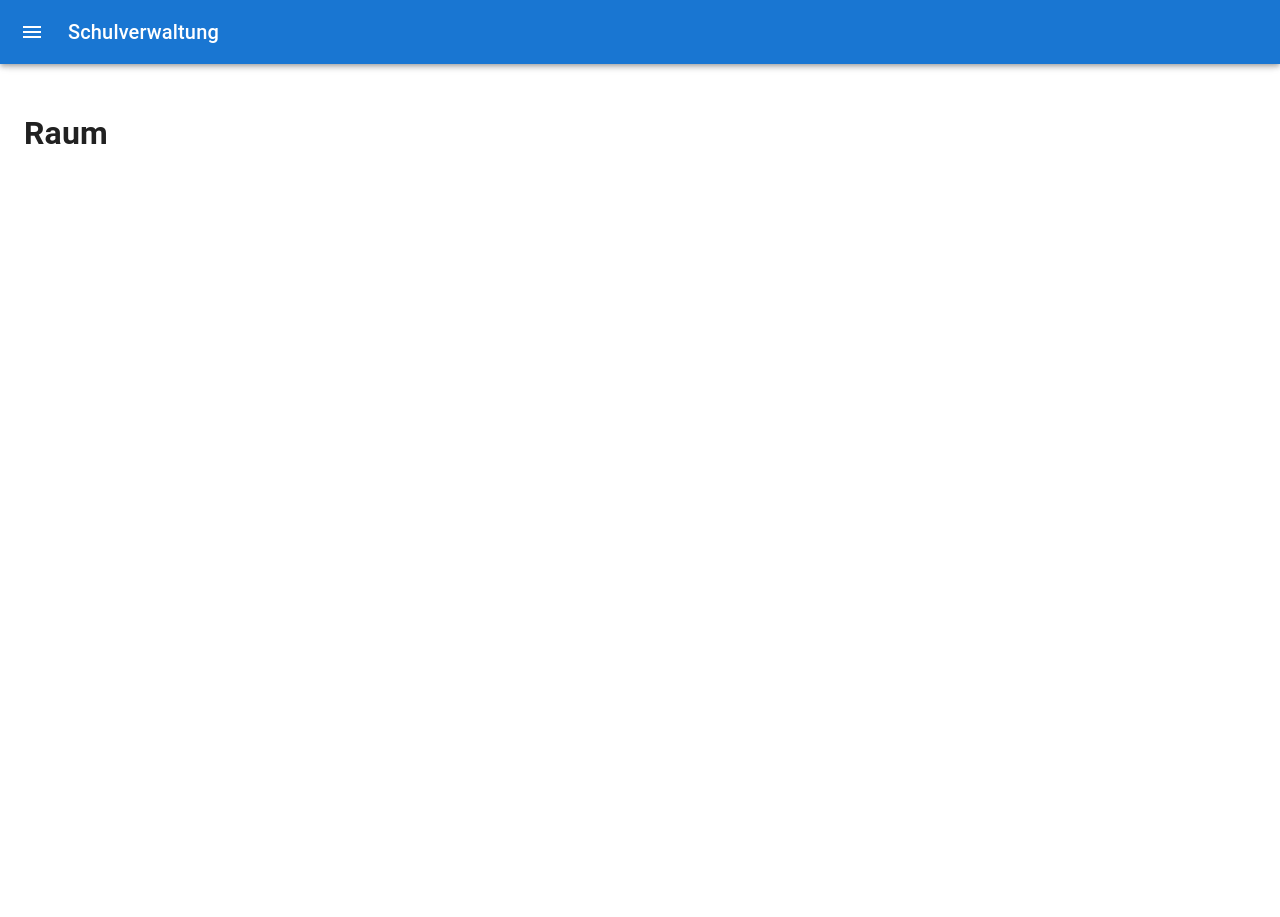
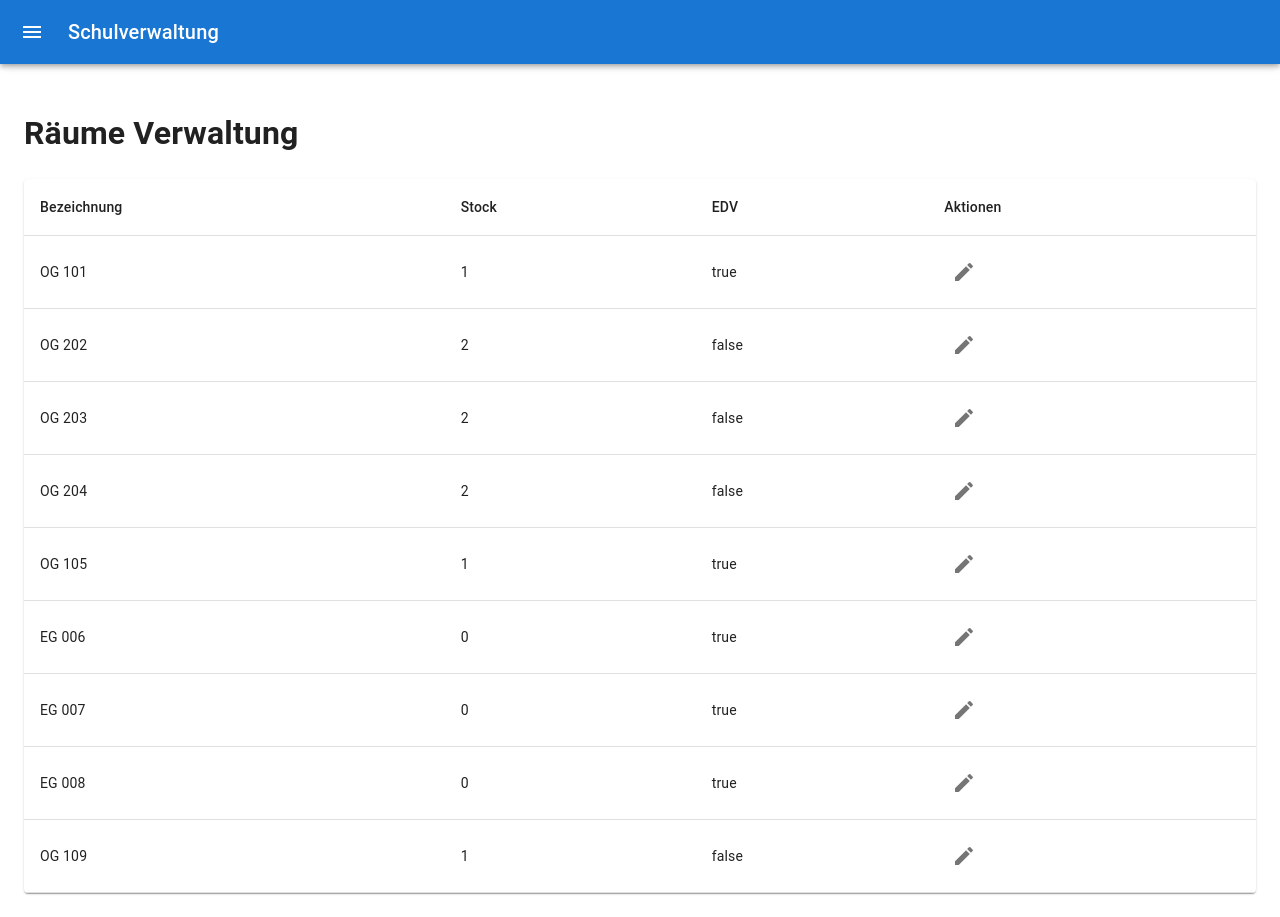
Before and after one commit to MetzgerMAIN/Website, a React (Create React App) app: page /raeume in a window 1280 px wide. Before the commit the page ends 800 px from the top, so only its background shows below. Built offline with nearby package versions, Linux system fonts and the light colour scheme.

Commit message:
Created room.js and combined with mock.data

```diff
--- a/src/data/DataService.js
+++ b/src/data/DataService.js
@@ -1,4 +1,5 @@
 import schuelerData from './mock/schueler_mock.json';
+import raumData from './mock/raum_mock.json';
 const SchuelerDataService = {
     fetchAll: () => {
         return schuelerData;
@@ -7,5 +8,12 @@ const SchuelerDataService = {
         return schuelerData.find(schueler => schueler.Id === id)
     }
 }
-
-export {SchuelerDataService}
+const RaumDataService = {
+    fetchAll: () => {
+        return raumData;
+    },
+    fetchById: (id) => {
+        return raumData.find(raum => raum.Id === id)
+    }
+}
+export {SchuelerDataService,RaumDataService}
--- /dev/null
+++ b/src/data/mock/klasse_mock.json
@@ -0,0 +1,6 @@
+[
+  {"Id": 1, "Bezeichnung": "ITB 1c", "MaxAnzahlSchueler": 20, "Jahr": 1},
+  {"Id": 2, "Bezeichnung": "ITB 1d", "MaxAnzahlSchueler": 22, "Jahr": 1},
+  {"Id": 3, "Bezeichnung": "ITB 1a", "MaxAnzahlSchueler": 17, "Jahr": 1},
+  {"Id": 4, "Bezeichnung": "ITB 2c", "MaxAnzahlSchueler": 25, "Jahr": 2}
+]
--- /dev/null
+++ b/src/data/mock/modul_mock.json
@@ -0,0 +1,6 @@
+[
+  {"Id": 1, "Bezeichnung": "M106", "AnzahlLektionen": 40, "LinkZuBaukasten": "https://www.modulbaukasten.ch/module/106"},
+  {"Id": 2, "Bezeichnung": "M322", "AnzahlLektionen": 40, "LinkZuBaukasten": "https://www.modulbaukasten.ch/module/322"},
+  {"Id": 3, "Bezeichnung": "M294", "AnzahlLektionen": 40, "LinkZuBaukasten": "https://www.modulbaukasten.ch/module/294"},
+  {"Id": 4, "Bezeichnung": "M295", "AnzahlLektionen": 40, "LinkZuBaukasten": "https://www.modulbaukasten.ch/module/295"}
+]
--- /dev/null
+++ b/src/data/mock/raum_mock.json
@@ -0,0 +1,11 @@
+[
+  {"Id": 1, "Bezeichnung": "OG 101", "Stock": 1, "EDV": true},
+  {"Id": 2, "Bezeichnung": "OG 202", "Stock": 2, "EDV": false},
+  {"Id": 3, "Bezeichnung": "OG 203", "Stock": 2, "EDV": false},
+  {"Id": 4, "Bezeichnung": "OG 204", "Stock": 2, "EDV": false},
+  {"Id": 5, "Bezeichnung": "OG 105", "Stock": 1, "EDV": true},
+  {"Id": 6, "Bezeichnung": "EG 006", "Stock": 0, "EDV": true},
+  {"Id": 7, "Bezeichnung": "EG 007", "Stock": 0, "EDV": true},
+  {"Id": 8, "Bezeichnung": "EG 008", "Stock": 0, "EDV": true},
+  {"Id": 9, "Bezeichnung": "OG 109", "Stock": 1, "EDV": false}
+]
--- a/src/pages/Raum/Raum.jsx
+++ b/src/pages/Raum/Raum.jsx
@@ -1,9 +1,77 @@
-const Raum = () => {
+import React, { useEffect, useState } from "react";
+import { IconButton, Paper, Table, TableBody, TableCell, TableContainer, TableHead, TableRow } from "@mui/material";
+import EditIcon from '@mui/icons-material/Edit';
+import { toast, ToastContainer } from "react-toastify";
+import { RaumDataService } from "../../data/DataService";
+
+const RaeumePage = () => {
+    const [raeume, setRaeume] = useState(null);
+    const [raumToEdit, setRaumToEdit] = useState(null);
+
+    useEffect(() => {
+        loadRaeume();
+    }, []);
+
+    useEffect(() => {
+        if (raumToEdit) {
+            console.log("Raum changed", raumToEdit);
+        }
+    }, [raumToEdit]);
+
+    async function loadRaeume() {
+        setTimeout(() => {
+            setRaeume(RaumDataService.fetchAll());
+        }, 3000);
+    }
+
+    function handleEditRaum(id) {
+        let raumObj = RaumDataService.fetchById(id);
+        if (raumObj) {
+            toast.success(`Raum To Edit: ${raumObj.Bezeichnung}`);
+            setRaumToEdit(raumObj);
+        } else {
+            toast.error('Raum wurde nicht gefunden.');
+        }
+    }
+
     return (
         <>
-            <h1>Raum</h1>
+            <h1>Räume Verwaltung</h1>
+            <TableContainer component={Paper}>
+                <Table sx={{ minWidth: 650 }} aria-label="simple table">
+                    <TableHead>
+                        <TableRow>
+                            <TableCell>Bezeichnung</TableCell>
+                            <TableCell>Stock</TableCell>
+                            <TableCell>EDV</TableCell>
+                            <TableCell>Aktionen</TableCell>
+                        </TableRow>
+                    </TableHead>
+                    <TableBody>
+                        {
+                            raeume === null ?
+                            <TableRow>
+                                <TableCell colSpan={4} align="center">Lädt...</TableCell>
+                            </TableRow>
+                            : raeume.map((raum) => (
+                                <TableRow hover key={raum.Id}>
+                                    <TableCell>{raum.Bezeichnung}</TableCell>
+                                    <TableCell>{raum.Stock}</TableCell>
+                                    <TableCell>{raum.EDV.toString()}</TableCell> {/* Konvertierung des Booleschen Wertes zu einem String */}
+                                    <TableCell>
+                                        <IconButton onClick={() => handleEditRaum(raum.Id)}>
+                                            <EditIcon />
+                                        </IconButton>
+                                    </TableCell>
+                                </TableRow>
+                            ))
+                        }
+                    </TableBody>
+                </Table>
+            </TableContainer>
+            <ToastContainer />
         </>
-    )
+    );
 }
 
-export default Raum;
+export default RaeumePage;
```
Also changed, not shown: src/data/mock/dozent_mock.json (added, +20 -0 lines), src/data/mock/mitarbeiter_mock.json (added, +20 -0 lines).
